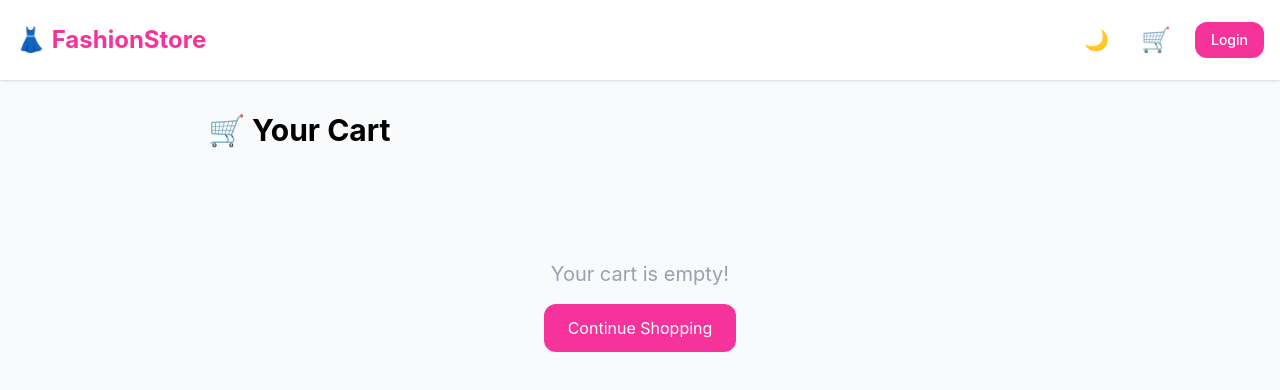
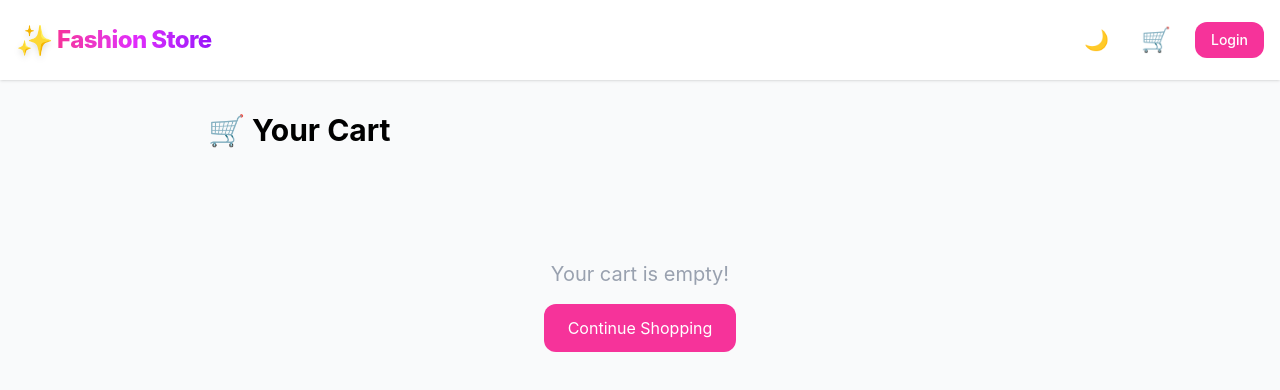
Before and after one commit to thilini-athukorala/fashion-store-app, a Vue app: page /cart in a window 1280 px wide. Shown: the top 390 px of the page. Built offline with nearby package versions, Linux system fonts and the light colour scheme.

Commit message:
feat: improve navbar logo with gradient styling

```diff
--- a/src/components/NavBar.vue
+++ b/src/components/NavBar.vue
@@ -1,9 +1,12 @@
 <template>
   <nav class="bg-white dark:bg-gray-800 shadow-sm sticky top-0 z-50">
     <div class="max-w-7xl mx-auto px-4 py-4 flex items-center justify-between">
-      <router-link to="/" class="text-2xl font-bold text-pink-500">
-        👗 FashionStore
-      </router-link>
+     <router-link to="/" class="flex items-center gap-1">
+  <span class="text-3xl drop-shadow-md">✨</span>
+  <span class="text-2xl font-extrabold bg-gradient-to-r from-pink-500 via-fuchsia-500 to-purple-600 bg-clip-text text-transparent tracking-tight">
+    Fashion Store
+  </span>
+</router-link>
 
       <div class="flex items-center gap-4">
         <button
```
